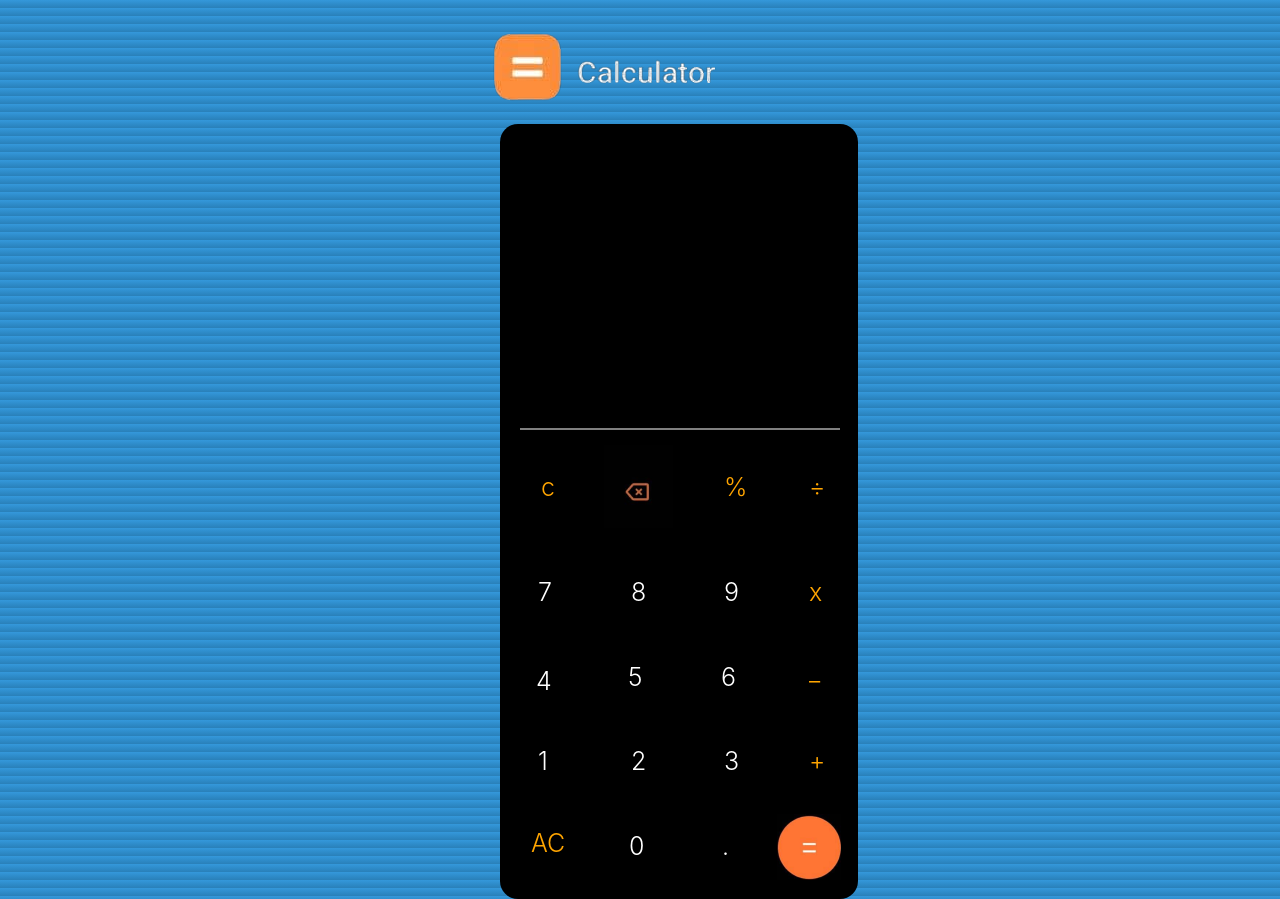
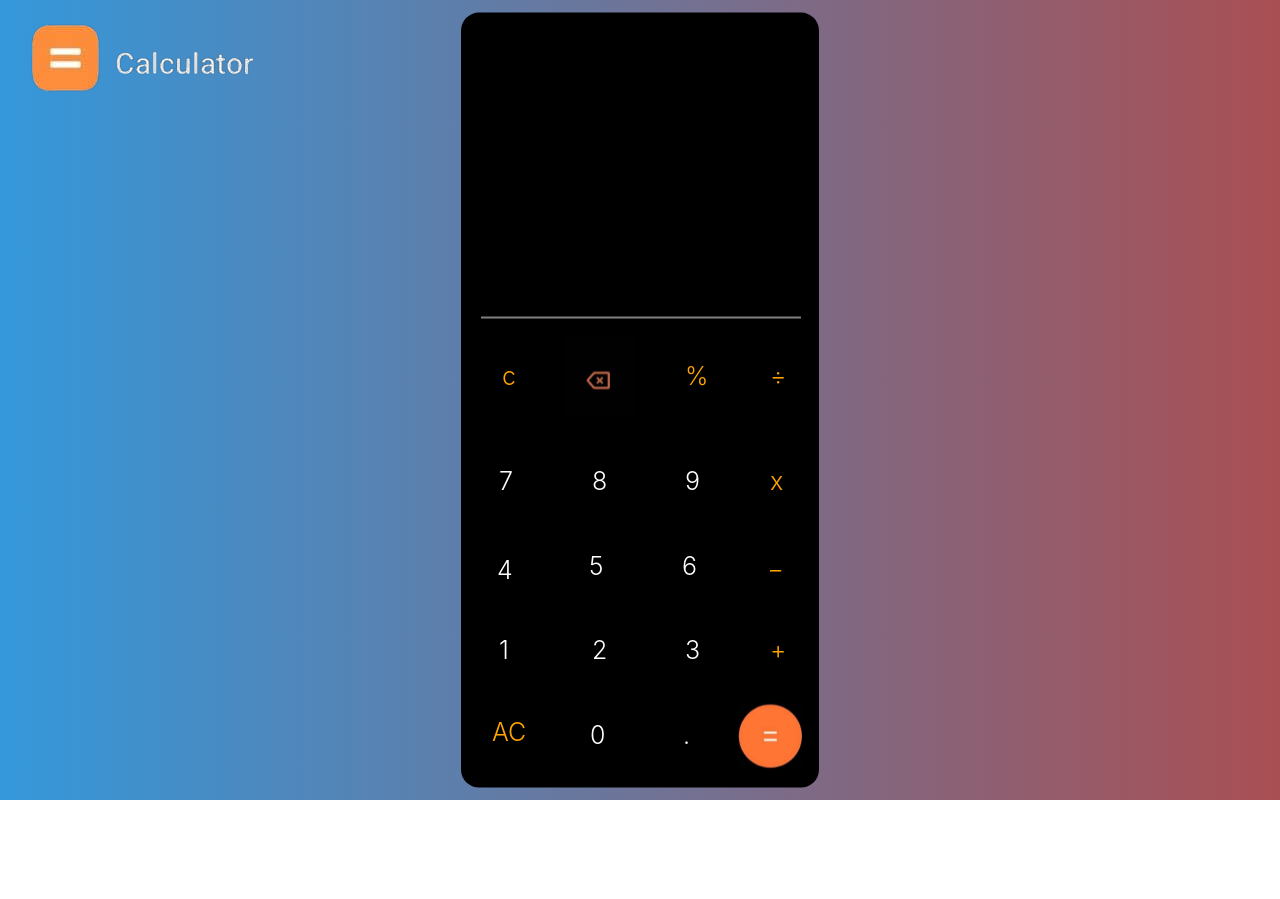
Before and after one commit to aramide231/CALCULATOR-ASSIGNMENT, a website built with Vite: page index.html in a window 1280 px wide. After the commit the page ends 800 px from the top, so only its background shows below. Built offline with nearby package versions, Linux system fonts and the light colour scheme.

Commit message:
i fixed it again

```diff
--- a/index.css
+++ b/index.css
@@ -1,6 +1,6 @@
 .Desktop1 {
-    background: rgb(2,0,36);
-    background: linear-gradient(180deg, rgb(52, 152, 219), rgb(41, 128, 185));
+    background: white;
+    background: linear-gradient(90deg, rgb(52, 152, 219), rgb(169, 79, 83));
 
 }
 .AndroidSmall1 {
@@ -8,8 +8,6 @@
     padding-bottom: 19px;
     padding-left: 20px;
     padding-right: 17px;
-    left: 500px;
-    top: 124px;
     position: absolute;
     background: black;
     border-radius: 18px;
@@ -19,5 +17,8 @@
     align-items: flex-start;
     gap: 15px;
     display: inline-flex;
+    left: 50%;
+    top: 50%;
+    transform: translate(-50%, -50%)
 
 }
--- a/index.html
+++ b/index.html
@@ -65,6 +65,11 @@
         </div>
       </div>
  </div>
+<section>
+ <div class="bgsplash1"></div>
+ <div class="bgsplash2"></div>
+ <div class="bgsplash3"></div>
+</section>
 </body>
-<img class="WhatsappImage20230828At01591" style="width: 298px; height: 107px; left: 470px; top: 17px; position: absolute" src="./media/WhatsApp_Image_2023-08-28_at_01.59 1.png" />
+<img class="WhatsappImage20230828At01591"  src="./media/WhatsApp_Image_2023-08-28_at_01.59 1.png" />
 </html>
```
